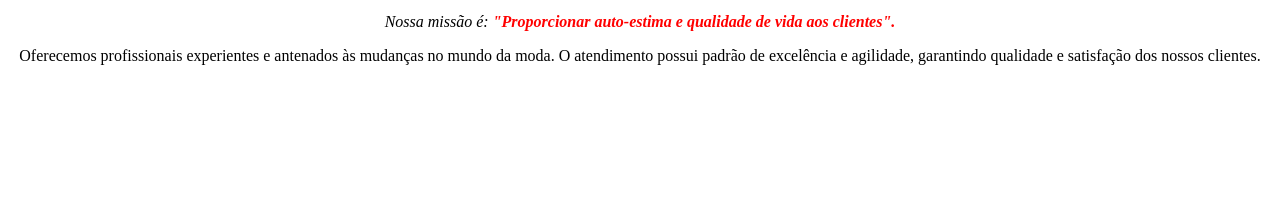
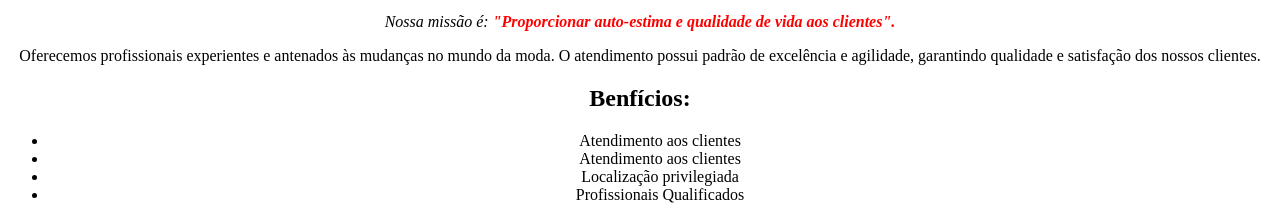
Before and after one commit to mariaclara000/primeiro-repositorio, a plain HTML site: page index.html in a window 1280 px wide. Shown: the part 605-825 px from the top of the page. Before the commit the page ends 800 px from the top, so only its background shows below. Drawn offline with Linux system fonts and the light colour scheme.

Commit message:
Aula 5 25/10

```diff
--- a/index.html
+++ b/index.html
@@ -13,13 +13,34 @@
 
         <img src="img/banner.jpg" alt="">
 
-        <h1>Sobre a Barbearia Alura</h1>
+        <div class="principal" >
 
-        <p>Localizada no coração da cidade a <strong>Barbearia Alura</strong>  traz para o mercado o que há de melhor para o seu cabelo e barba. Fundada em 2019, a Barbearia Alura já é destaque na cidade e conquista novos clientes a cada dia.</p>
 
-        <p id="missao"  >  <em>Nossa missão é: <strong>"Proporcionar auto-estima e qualidade de vida aos clientes".</strong> </em></p>
+            <h1>Sobre a Barbearia Alura </h1>
 
-        <p>Oferecemos profissionais experientes e antenados às mudanças no mundo da moda. O atendimento possui padrão de excelência e agilidade, garantindo qualidade e satisfação dos nossos clientes. </p>
+            <p>Localizada no coração da cidade a <strong>Barbearia Alura</strong>  traz para o mercado o que há de melhor para o seu cabelo e barba. Fundada em 2019, a Barbearia Alura já é destaque na cidade e conquista novos clientes a cada dia.</p>
+
+            <p id="missao"  >  <em>Nossa missão é: <strong>"Proporcionar auto-estima e qualidade de vida aos clientes".</strong> </em></p>
+
+            <p>Oferecemos profissionais experientes e antenados às mudanças no mundo da moda. O atendimento possui padrão de excelência e agilidade, garantindo qualidade e satisfação dos nossos clientes. </p>
+
+        </div>
+
+        <div class="beneficios" >
+
+            <h2> Benfícios: </h2>
+
+            <ul>
+                <li class="itens" >Atendimento aos clientes </li>
+                <li class="itens" > Atendimento aos clientes </li>
+                <li class="itens" > Localização privilegiada </li>
+                <li class="itens" > Profissionais Qualificados </li>
+            </ul>
+
+
+        </div>
+
+
 
 
     </body>
```
